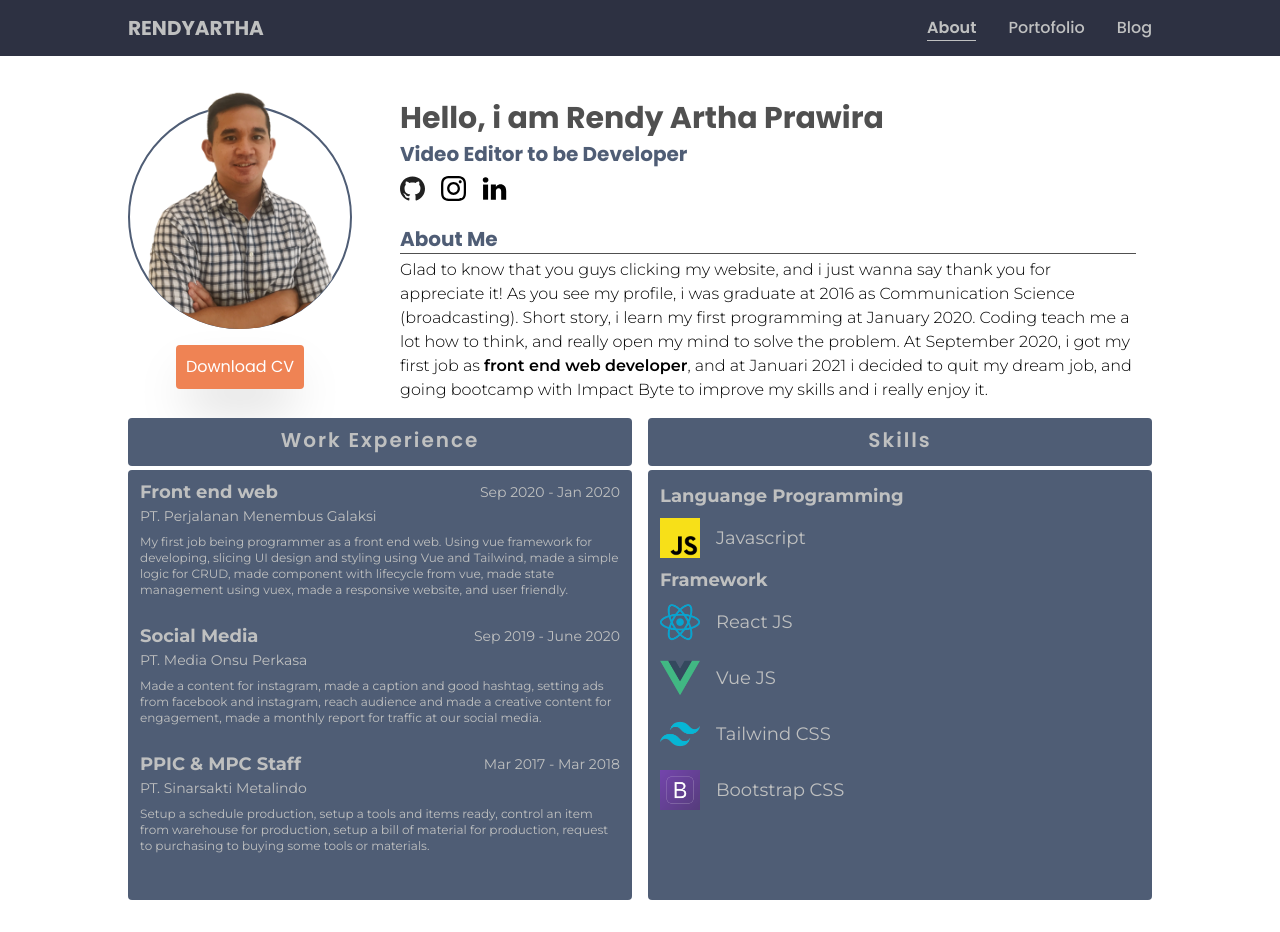
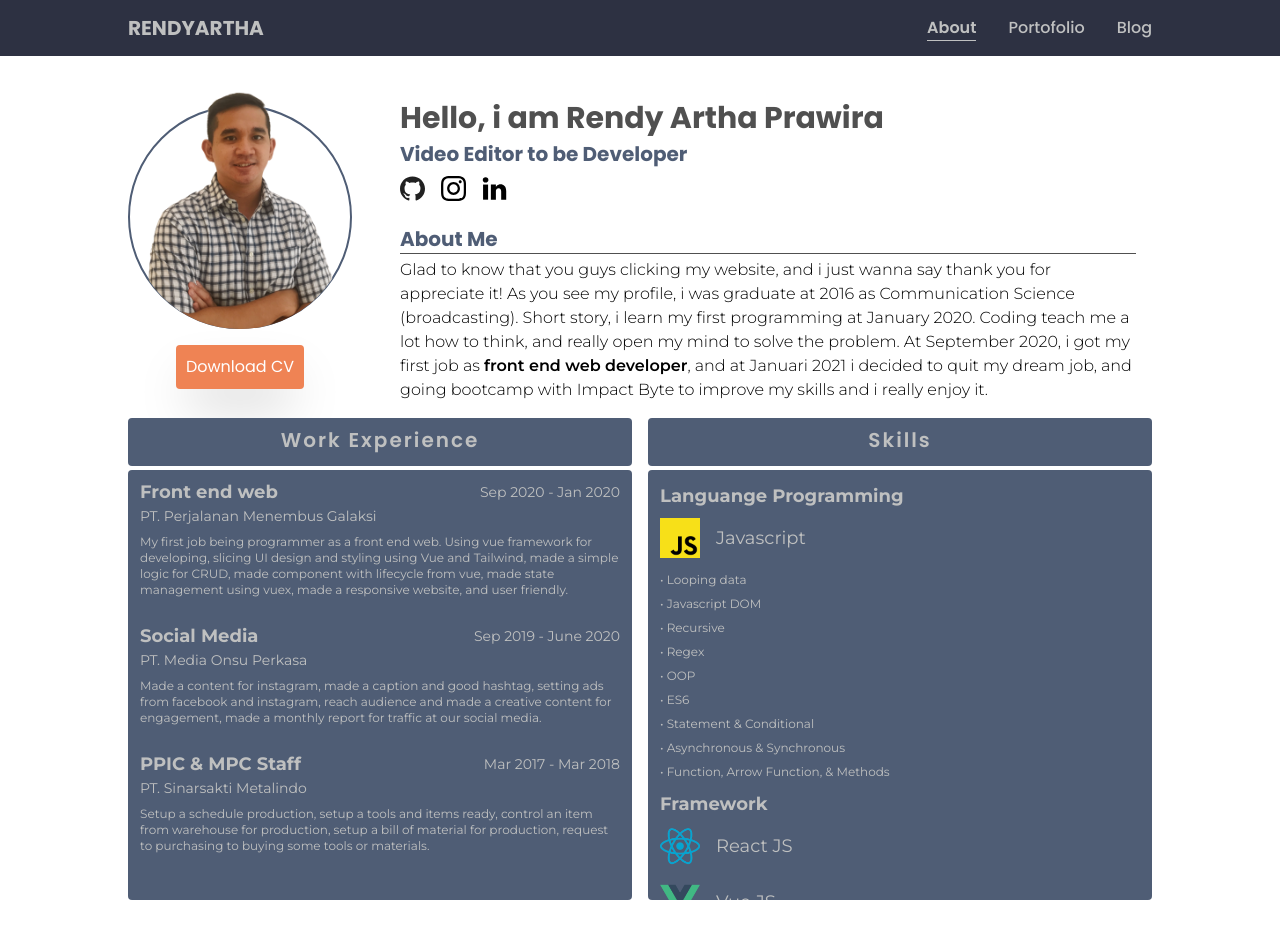
Before and after one commit to RendyArthaP/websiteportofolio, a React (Create React App) app: page / in a window 1280 px wide. Both pictures are taken after a click on the button "Click me!". Built offline with nearby package versions, Linux system fonts and the light colour scheme.

Commit message:
languange program

```diff
--- a/src/components/Skills.js
+++ b/src/components/Skills.js
@@ -5,9 +5,16 @@ const Skills = () => {
   return (
     <div className="py-4 w-full md:w-1/2">
       <div className="bg-content h-12 rounded">
-        <h1 className="font-poppins font-semibold text-xl text-content text-center pt-2 tracking-widest">Skills</h1>
+        <h1
+          className="font-poppins font-semibold text-xl text-content text-center pt-2 tracking-widest"
+        >
+          Skills
+        </h1>
       </div>
-      <div className="bg-content mt-1 rounded md:mb-4" style={{height:"430px"}}>
+      <div
+        className="bg-content mt-1 rounded md:mb-4 overflow-y-scroll"
+        style={{height:"430px", maxHeight:"430px"}}
+      >
         <h1 className="font-montserrat font-bold text-lg text-content p-3 pb-0">
           Languange Programming
         </h1>
@@ -25,10 +32,20 @@ const Skills = () => {
                 />
                 <h1 className="ml-4 font-montserrat font-normal text-lg text-content">{languange.nameLanguange}</h1>
               </div>
+              <div className="flex flex-col pt-2">
+                {languange.descriptions.map((description, index) => (
+                  <div key={index}>
+                    <span
+                      className="font-montserrat font-normal text-content text-xs"
+                    >
+                      {description}
+                    </span>
+                  </div>
+                ))}
+              </div>
             </li>
           ))}
         </ul>
-
         <h1 className="font-montserrat font-bold text-lg text-content px-3">
           Framework
         </h1>
@@ -44,7 +61,11 @@ const Skills = () => {
                   alt="react"
                   className="w-10 h-10"
                 />
-                <h1 className="ml-4 font-montserrat font-normal text-lg text-content">{framework.nameFramework}</h1>
+                <h1
+                  className="ml-4 font-montserrat font-normal text-lg text-content"
+                >
+                  {framework.nameFramework}
+                </h1>
               </div>
             </li>
           ))}
--- a/src/components/WorkExperience.js
+++ b/src/components/WorkExperience.js
@@ -5,9 +5,16 @@ const WorkExperience = () => {
   return (
     <div className="pt-4 mr-4 w-full md:w-1/2">
       <div className="bg-content h-12 rounded">
-        <h1 className="font-poppins font-semibold text-xl text-content text-center pt-2 tracking-widest">Work Experience</h1>
+        <h1
+          className="font-poppins font-semibold text-xl text-content text-center pt-2 tracking-widest"
+        >
+          Work Experience
+        </h1>
       </div>
-      <div className="bg-content mt-1 rounded md:mb-4" style={{height:"430px"}}>
+      <div
+        className="bg-content mt-1 rounded h-auto md:mb-4 overflow-y-scroll"
+        style={{height:"430px"}}
+      >
         <ul>
           {workExperiences.map((work) => (
             <li
--- a/src/data/DataAbout.js
+++ b/src/data/DataAbout.js
@@ -33,6 +33,17 @@ export const languangePrograms =[
     id: 0,
     image: ImageJS,
     nameLanguange: "Javascript",
+    descriptions: [
+      "• Looping data",
+      "• Javascript DOM",
+      "• Recursive",
+      "• Regex",
+      "• OOP",
+      "• ES6",
+      "• Statement & Conditional",
+      "• Asynchronous & Synchronous",
+      "• Function, Arrow Function, & Methods"
+    ]
   }
 ]
 
```
